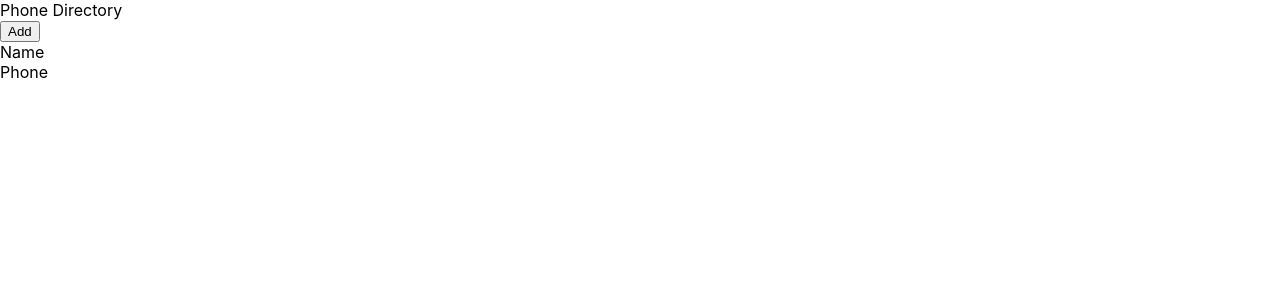
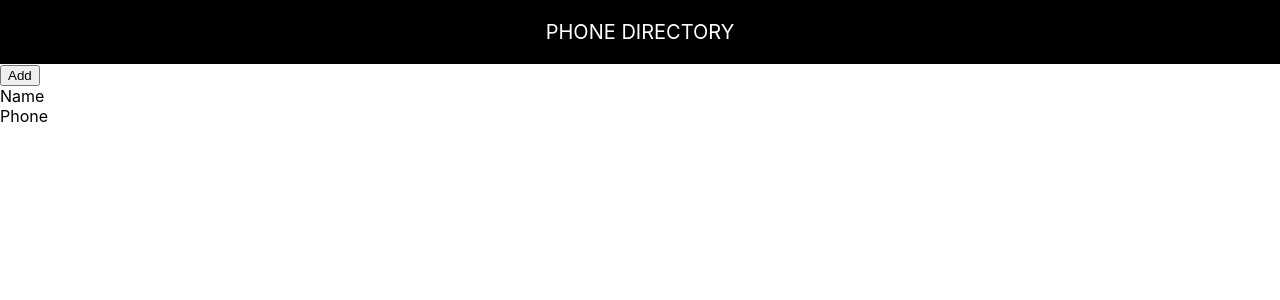
Before and after one commit to GaneshAnde/phone-directory, a React (Create React App) app: page / in a window 1280 px wide. Shown: the top 300 px of the page. Built offline with nearby package versions, Linux system fonts and the light colour scheme.

Commit message:
Styled ‘Header’ (Inline Styling)

```diff
--- a/src/Header.js
+++ b/src/Header.js
@@ -2,7 +2,7 @@ import React from "react";
 
 const Header = function(){
     return (
-        <div className="header">
+        <div className="header" style={{textAlign:"center",background:"#000", color:'#fff', padding:20, fontSize:20,textTransform:'uppercase' }}>
             Phone Directory
         </div>
     )
```
